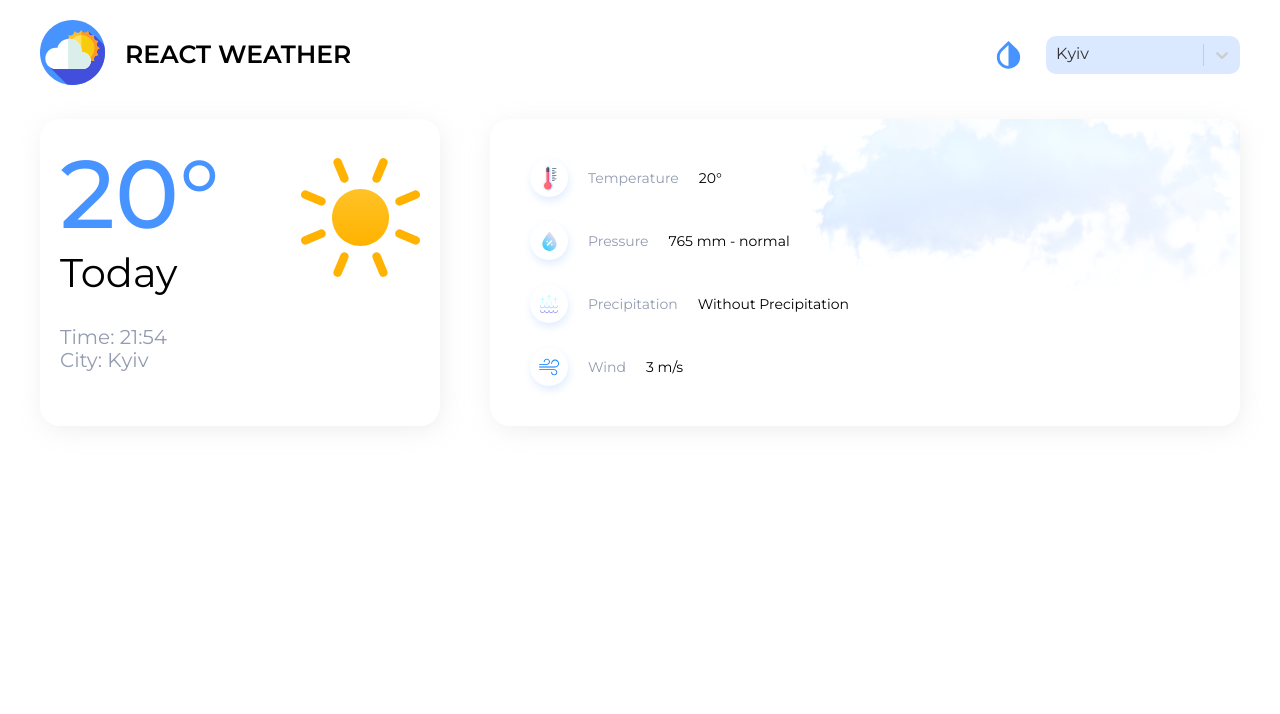
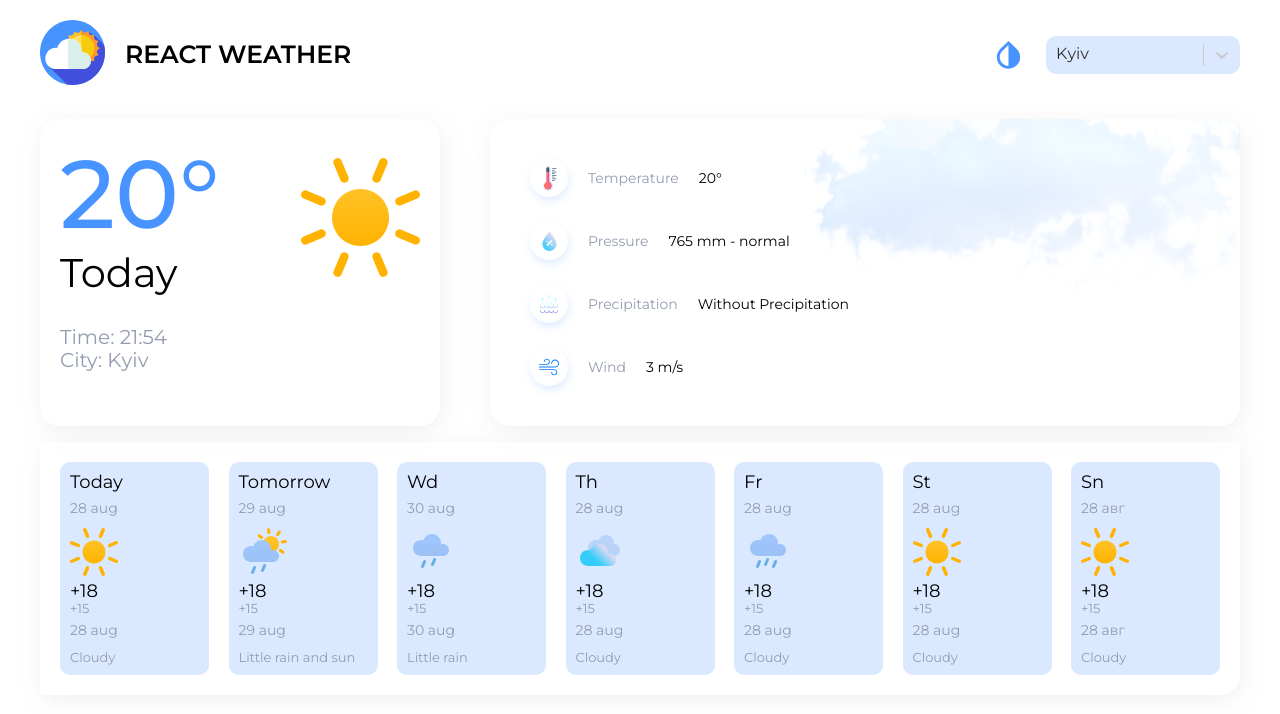
Before and after one commit to serhiyhvala/react-weather, a React (Create React App) app: page / in a window 1280 px wide. Shown: the top 714 px of the page. Built offline with nearby package versions, Linux system fonts and the light colour scheme.

Commit message:
CREATE: Days and Card Component

```diff
--- /dev/null
+++ b/src/pages/Home/components/Days/Card.tsx
@@ -0,0 +1,24 @@
+import React from 'react'
+import { GlobalSvgSelector } from '../../../../assets/icons/global/GlobalSvgSelector'
+import { Day } from './Days'
+import styles from './Days.module.scss'
+
+interface Props {
+  day: Day
+}
+
+export const Card = ({ day }: Props) => {
+  return (
+    <div className={styles.card}>
+      <div className={styles.day}>{day.day}</div>
+      <div className={styles.day_info}>{day.day_info}</div>
+      <div className={styles.img}>
+        <GlobalSvgSelector id={day.icon_id}/>
+      </div>
+      <div className={styles.day_temp}>{day.temp_day}</div>
+      <div className={styles.night_temp}>{day.temp_night}</div>
+      <div className={styles.day_info}>{day.day_info}</div>
+      <div className={styles.info}>{day.info}</div>
+    </div>
+  )
+}
--- /dev/null
+++ b/src/pages/Home/components/Days/Days.module.scss
@@ -0,0 +1,55 @@
+@import '../../../../styles/variables.scss';
+
+.days {
+    display: flex;
+    justify-content: space-between;
+    flex-wrap: wrap;
+    padding: 20px;
+    width: 100%;
+    background: $light-background;
+    box-shadow: $box-shadow;
+    border-radius: 0 0 $border-radius;
+}
+
+.card {
+    display: flex;
+    flex-direction: column;
+    background: rgba(71, 147, 255, 0.2);
+    border-radius: 10px;
+    padding: 10px;
+    width: 149px;
+    transition: 0.3s;
+    cursor: pointer;
+
+    .day {
+        margin-bottom: 7px;
+        font-size: 18px;
+    }
+
+    .day_info {
+        font-size: 14px;
+        margin-bottom: 12px;
+        color: $base-color;
+    }
+
+    img {
+        margin-bottom: 12px;
+    }
+
+    .day_temp {
+        font-size: 18px;
+    }
+
+    .night_temp {
+        font-size: 13px;
+        color: $base-color;
+        margin-bottom: 6px;
+    }
+    .info {
+        font-size: 13px;
+        color: $base-color;
+    }
+    &:hover {
+        box-shadow: 0px 3px 20px rgba(147, 144, 144, 0.28);
+    }
+}
--- /dev/null
+++ b/src/pages/Home/components/Days/Days.tsx
@@ -0,0 +1,79 @@
+import React from 'react'
+import { Card } from './Card'
+import styles from './Days.module.scss'
+
+type Props = {}
+
+export interface Day {
+  day: string
+  day_info: string
+  icon_id: string
+  temp_day: string
+  temp_night: string
+  info: string
+}
+
+const days: Day[] = [
+  {
+    day: 'Today',
+    day_info: '28 aug',
+    icon_id: 'sun',
+    temp_day: '+18',
+    temp_night: '+15',
+    info: 'Cloudy'
+  },
+  {
+    day: 'Tomorrow',
+    day_info: '29 aug',
+    icon_id: 'small_rain_sun',
+    temp_day: '+18',
+    temp_night: '+15',
+    info: 'Little rain and sun'
+  },
+  {
+    day: 'Wd',
+    day_info: '30 aug',
+    icon_id: 'small_rain',
+    temp_day: '+18',
+    temp_night: '+15',
+    info: 'Little rain'
+  },
+  {
+    day: 'Th',
+    day_info: '28 aug',
+    icon_id: 'mainly_cloudy',
+    temp_day: '+18',
+    temp_night: '+15',
+    info: 'Cloudy'
+  },
+  {
+    day: 'Fr',
+    day_info: '28 aug',
+    icon_id: 'rain',
+    temp_day: '+18',
+    temp_night: '+15',
+    info: 'Cloudy'
+  },
+  {
+    day: 'St',
+    day_info: '28 aug',
+    icon_id: 'sun',
+    temp_day: '+18',
+    temp_night: '+15',
+    info: 'Cloudy'
+  },
+  {
+    day: 'Sn',
+    day_info: '28 авг',
+    icon_id: 'sun',
+    temp_day: '+18',
+    temp_night: '+15',
+    info: 'Cloudy'
+  }
+]
+
+export const Days = (props: Props) => {
+  return <div className={styles.days}>{days.map((day: Day) => (
+    <Card day={day}/>
+  ))}</div>
+}
--- a/src/pages/Home/components/Home.tsx
+++ b/src/pages/Home/components/Home.tsx
@@ -1,4 +1,5 @@
 import React from 'react'
+import { Days } from './Days/Days'
 import styles from './Home.module.scss'
 import { ThisDay } from './ThisDay/ThisDay'
 import { ThisDayInfo } from './ThisDayInfo/ThisDayInfo'
@@ -11,6 +12,7 @@ export const Home = (props: Props) => {
         <ThisDay />
         <ThisDayInfo />
       </p>
+      <Days/>
     </div>
   )
 }
```
